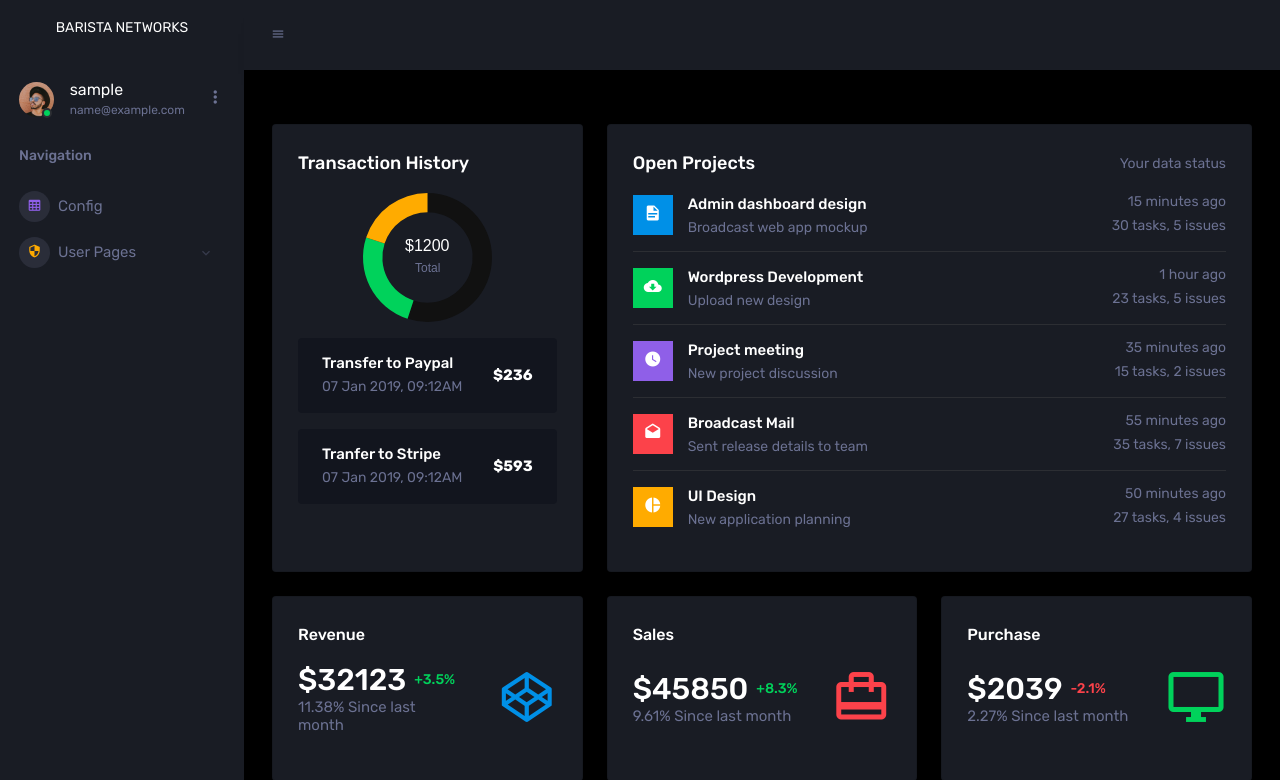
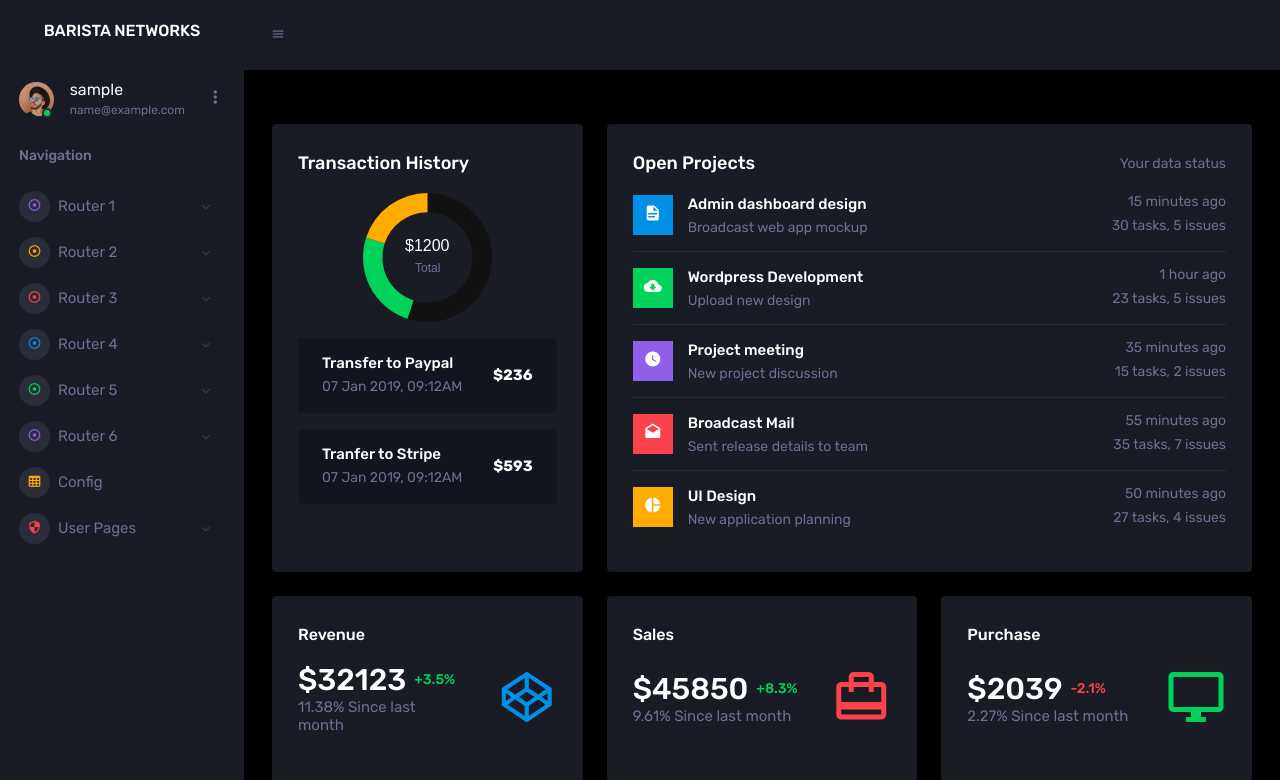
Before and after one commit to aditiprakash/NetmanProject, a Flask app: page /index in a window 1280 px wide. Shown: the top 780 px of the page. Run offline with Flask 2, Linux system fonts and the light colour scheme; the visitor is signed in with stand-in values (Sample User, id 1); data comes from the database, SQL or seed files in the repository; some libraries are stand-ins or nearby versions.

Commit message:
sidebar changed, fixed port for app

```diff
--- a/flask-dashboard-corona-dark-master/app/base/templates/includes/sidebar.html
+++ b/flask-dashboard-corona-dark-master/app/base/templates/includes/sidebar.html
@@ -1,6 +1,6 @@
       <nav class="sidebar sidebar-offcanvas" id="sidebar">
         <div class="sidebar-brand-wrapper d-none d-lg-flex align-items-center justify-content-center fixed-top">
-          <p> BARISTA NETWORKS  </p>
+          <h5>BARISTA NETWORKS</h5>
           <!-- <a class="sidebar-brand brand-logo" href="index.html"><img src="/static/assets/images/netman.png" alt="logo" /></a> -->
           <!-- <a class="sidebar-brand brand-logo-mini" href="index.html"><img src="/static/assets/images/logo-mini.svg" alt="logo" /></a> -->
         </div>
@@ -47,22 +47,103 @@
               <span class="menu-title">Dashboard</span>
             </a>
           </li> -->
-          <!-- <li class="nav-item menu-items">
+          <li class="nav-item menu-items">
             <a class="nav-link" data-toggle="collapse" href="#ui-basic" aria-expanded="false" aria-controls="ui-basic">
               <span class="menu-icon">
-                <i class="mdi mdi-laptop"></i>
+                <i class="mdi mdi-adjust"></i>
               </span>
-              <span class="menu-title">Basic UI Elements</span>
+              <span class="menu-title">Router 1</span>
               <i class="menu-arrow"></i>
             </a>
             <div class="collapse" id="ui-basic">
               <ul class="nav flex-column sub-menu">
                 <li class="nav-item"> <a class="nav-link" href="/buttons.html">Buttons</a></li>
                 <li class="nav-item"> <a class="nav-link" href="/dropdowns.html">Dropdowns</a></li>
-                <li class="nav-item"> <a class="nav-link" href="/typography.html">Typography</a></li>
+              <li class="nav-item"> <a class="nav-link" href="/typography.html">Typography</a></li>
               </ul>
             </div>
-          </li> -->
+          </li>
+
+          <li class="nav-item menu-items">
+            <a class="nav-link" data-toggle="collapse" href="#ui-basic" aria-expanded="false" aria-controls="ui-basic">
+              <span class="menu-icon">
+                <i class="mdi mdi-adjust"></i>
+              </span>
+              <span class="menu-title">Router 2</span>
+              <i class="menu-arrow"></i>
+            </a>
+            <div class="collapse" id="ui-basic">
+              <ul class="nav flex-column sub-menu">
+                <li class="nav-item"> <a class="nav-link" href="/buttons.html">Buttons</a></li>
+                <li class="nav-item"> <a class="nav-link" href="/dropdowns.html">Dropdowns</a></li>
+              <li class="nav-item"> <a class="nav-link" href="/typography.html">Typography</a></li>
+              </ul>
+            </div>
+          </li>
+          <li class="nav-item menu-items">
+            <a class="nav-link" data-toggle="collapse" href="#ui-basic" aria-expanded="false" aria-controls="ui-basic">
+              <span class="menu-icon">
+                <i class="mdi mdi-adjust"></i>
+              </span>
+              <span class="menu-title">Router 3</span>
+              <i class="menu-arrow"></i>
+            </a>
+            <div class="collapse" id="ui-basic">
+              <ul class="nav flex-column sub-menu">
+                <li class="nav-item"> <a class="nav-link" href="/buttons.html">Buttons</a></li>
+                <li class="nav-item"> <a class="nav-link" href="/dropdowns.html">Dropdowns</a></li>
+              <li class="nav-item"> <a class="nav-link" href="/typography.html">Typography</a></li>
+              </ul>
+            </div>
+          </li>
+          <li class="nav-item menu-items">
+            <a class="nav-link" data-toggle="collapse" href="#ui-basic" aria-expanded="false" aria-controls="ui-basic">
+              <span class="menu-icon">
+                <i class="mdi mdi-adjust"></i>
+              </span>
+              <span class="menu-title">Router 4</span>
+              <i class="menu-arrow"></i>
+            </a>
+            <div class="collapse" id="ui-basic">
+              <ul class="nav flex-column sub-menu">
+                <li class="nav-item"> <a class="nav-link" href="/buttons.html">Buttons</a></li>
+                <li class="nav-item"> <a class="nav-link" href="/dropdowns.html">Dropdowns</a></li>
+              <li class="nav-item"> <a class="nav-link" href="/typography.html">Typography</a></li>
+              </ul>
+            </div>
+          </li>
+          <li class="nav-item menu-items">
+            <a class="nav-link" data-toggle="collapse" href="#ui-basic" aria-expanded="false" aria-controls="ui-basic">
+              <span class="menu-icon">
+                <i class="mdi mdi-adjust"></i>
+              </span>
+              <span class="menu-title">Router 5</span>
+              <i class="menu-arrow"></i>
+            </a>
+            <div class="collapse" id="ui-basic">
+              <ul class="nav flex-column sub-menu">
+                <li class="nav-item"> <a class="nav-link" href="/buttons.html">Buttons</a></li>
+                <li class="nav-item"> <a class="nav-link" href="/dropdowns.html">Dropdowns</a></li>
+              <li class="nav-item"> <a class="nav-link" href="/typography.html">Typography</a></li>
+              </ul>
+            </div>
+          </li>
+          <li class="nav-item menu-items">
+            <a class="nav-link" data-toggle="collapse" href="#ui-basic" aria-expanded="false" aria-controls="ui-basic">
+              <span class="menu-icon">
+                <i class="mdi mdi-adjust"></i>
+              </span>
+              <span class="menu-title">Router 6</span>
+              <i class="menu-arrow"></i>
+            </a>
+            <div class="collapse" id="ui-basic">
+              <ul class="nav flex-column sub-menu">
+                <li class="nav-item"> <a class="nav-link" href="/buttons.html">Buttons</a></li>
+                <li class="nav-item"> <a class="nav-link" href="/dropdowns.html">Dropdowns</a></li>
+              <li class="nav-item"> <a class="nav-link" href="/typography.html">Typography</a></li>
+              </ul>
+            </div>
+          </li>
           <!-- <li class="nav-item menu-items">
             <a class="nav-link" href="/basic-elements.html">
               <span class="menu-icon">
--- a/flask-dashboard-corona-dark-master/run.py
+++ b/flask-dashboard-corona-dark-master/run.py
@@ -35,4 +35,4 @@ if DEBUG:
     # app.logger.info('DBMS        = ' + app_config.SQLALCHEMY_DATABASE_URI )
 
 if __name__ == "__main__":
-    app.run()
+    app.run(port=9000)
```
